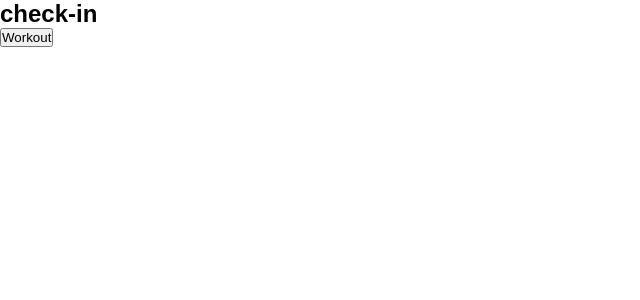
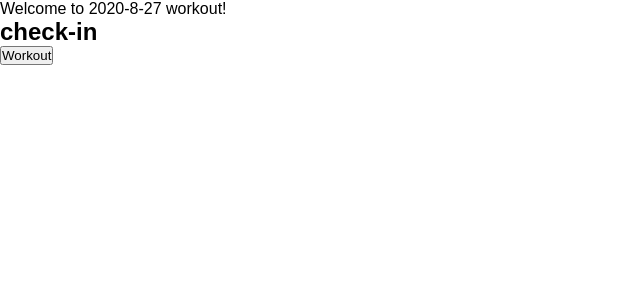
Before and after one commit to CodeSoom/project-react-1-aumilkyeong, a React app: page / in a window 1280 px wide. Shown: the top 300 px of the page, without its empty margins (0-640 px from the left). Built offline with nearby package versions, Linux system fonts and the light colour scheme; the HTML template or start-up script is replaced by a standard one.

Commit message:
Refactor setMode feature
combine three different function in reducer into one function.

```diff
--- a/src/Components/CheckInContainer.jsx
+++ b/src/Components/CheckInContainer.jsx
@@ -2,17 +2,31 @@ import React from 'react';
 
 import { useSelector, useDispatch } from 'react-redux';
 
-import { setWorkoutMode } from '../slice';
+import { setMode } from '../slice';
 
 export default function CheckInContainer() {
   const mode = useSelector((state) => state.mode);
 
+  const time = new Date();
+  const dateString = `${time.getFullYear()}-${time.getMonth() + 1}-${time.getDate()}`;
+
   const dispatch = useDispatch();
 
   return (
-    <section>
-      <h1>{ mode }</h1>
-      <button type="button" onClick={() => dispatch(setWorkoutMode())}>Workout</button>
-    </section>
+    <>
+      <header>
+        <p>
+          Welcome to
+          {' '}
+          {dateString}
+          {' '}
+          workout!
+        </p>
+      </header>
+      <section>
+        <h1>{ mode }</h1>
+        <button type="button" onClick={() => dispatch(setMode('workout'))}>Workout</button>
+      </section>
+    </>
   );
 }
--- a/src/Components/CheckOutContainer.jsx
+++ b/src/Components/CheckOutContainer.jsx
@@ -2,7 +2,7 @@ import React from 'react';
 
 import { useSelector, useDispatch } from 'react-redux';
 
-import { setCheckInMode } from '../slice';
+import { setMode } from '../slice';
 
 export default function CheckOutContainer() {
   const mode = useSelector((state) => state.mode);
@@ -12,7 +12,7 @@ export default function CheckOutContainer() {
   return (
     <section>
       <h1>{ mode }</h1>
-      <button type="button" onClick={() => dispatch(setCheckInMode())}>Check In</button>
+      <button type="button" onClick={() => dispatch(setMode('check-in'))}>Check In</button>
     </section>
   );
 }
--- a/src/Components/WorkoutContainer.jsx
+++ b/src/Components/WorkoutContainer.jsx
@@ -2,7 +2,7 @@ import React from 'react';
 
 import { useSelector, useDispatch } from 'react-redux';
 
-import { setCheckOutMode } from '../slice';
+import { setMode } from '../slice';
 
 export default function WorkoutContainer() {
   const mode = useSelector((state) => state.mode);
@@ -12,7 +12,7 @@ export default function WorkoutContainer() {
   return (
     <section>
       <h1>{ mode }</h1>
-      <button type="button" onClick={() => dispatch(setCheckOutMode())}>Check Out</button>
+      <button type="button" onClick={() => dispatch(setMode('check-out'))}>Check Out</button>
     </section>
   );
 }
--- a/src/slice.js
+++ b/src/slice.js
@@ -6,21 +6,13 @@ const { actions, reducer } = createSlice({
     mode: 'check-in',
   },
   reducers: {
-    setCheckInMode: (state) => ({
+    setMode: (state, { payload: mode }) => ({
       ...state,
-      mode: 'check-in',
-    }),
-    setWorkoutMode: (state) => ({
-      ...state,
-      mode: 'workout',
-    }),
-    setCheckOutMode: (state) => ({
-      ...state,
-      mode: 'check-out',
+      mode,
     }),
   },
 });
 
-export const { setCheckInMode, setWorkoutMode, setCheckOutMode } = actions;
+export const { setMode } = actions;
 
 export default reducer;
```
Also changed, not shown: 1 other file (tests, documents, lock files or other folders).
